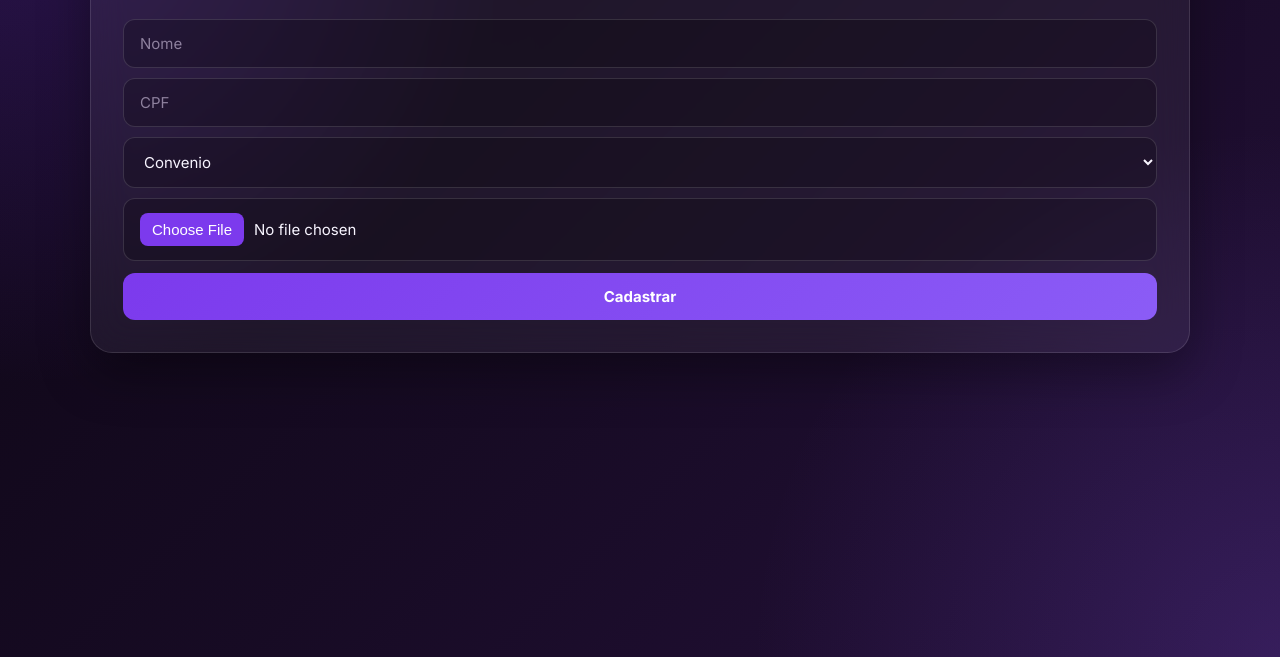
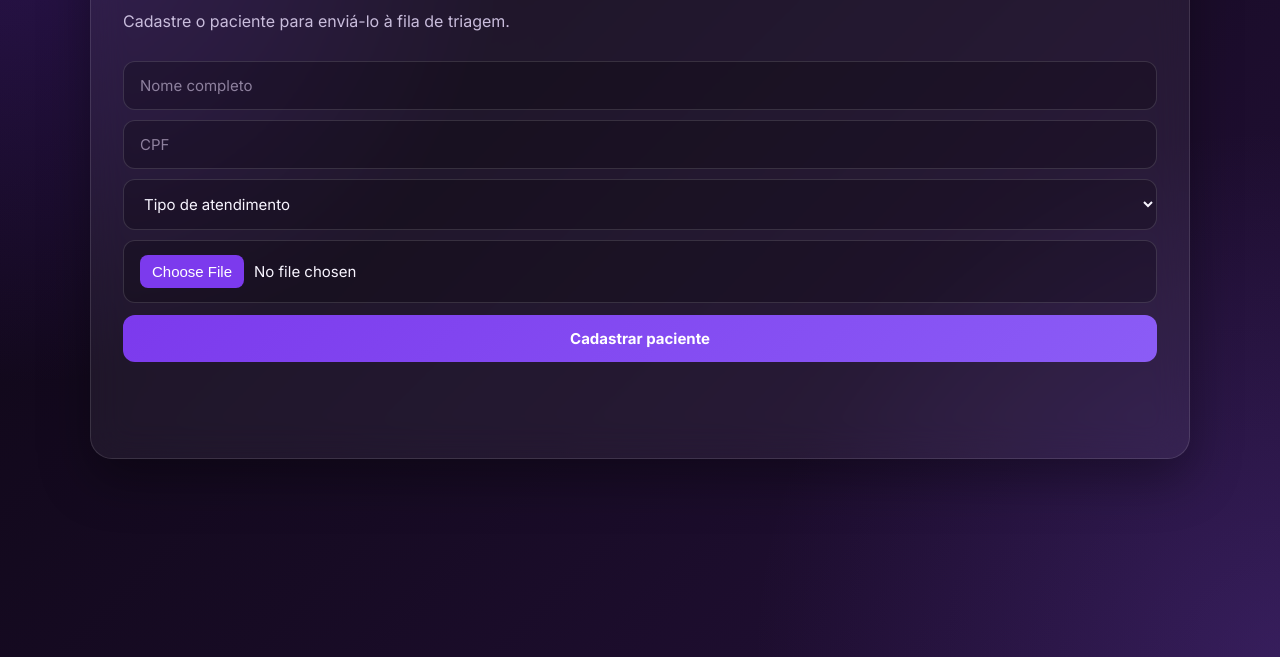
Before and after one commit to m4nuyzk/sentinela, a website: page frontend/atendimento.html in a window 1280 px wide. Shown: the part 143-800 px from the top of the page. Drawn offline with Linux system fonts and the light colour scheme; files that its build step writes are made by us from their sources.

Commit message:
Refactor atendimento.html for better user experience
Updated the HTML structure, added input validation, and improved user feedback for patient registration.

```diff
--- a/frontend/atendimento.html
+++ b/frontend/atendimento.html
@@ -1,36 +1,188 @@
 <!DOCTYPE html>
-<html>
-<head><link rel="stylesheet" href="style.css"></head>
+<html lang="pt-BR">
+
+<head>
+
+  <meta charset="UTF-8">
+
+  <meta
+    name="viewport"
+    content="width=device-width, initial-scale=1.0"
+  >
+
+  <title>HospTech | Atendimento</title>
+
+  <link rel="stylesheet" href="style.css">
+
+</head>
+
 <body>
+
 <div class="container">
-<h2>Atendimento</h2>
 
-<input id="nome" placeholder="Nome">
-<input id="cpf" placeholder="CPF">
+  <h2>👤 Atendimento</h2>
 
-<select id="tipo">
-  <option>Convenio</option>
-  <option>Particular</option>
-</select>
+  <p>
+    Cadastre o paciente para enviá-lo à fila de triagem.
+  </p>
 
-<input type="file" id="foto">
+  <input
+    id="nome"
+    placeholder="Nome completo"
+  >
 
-<button onclick="cadastrar()">Cadastrar</button>
+  <input
+    id="cpf"
+    placeholder="CPF"
+  >
+
+  <select id="tipo">
+
+    <option value="">
+      Tipo de atendimento
+    </option>
+
+    <option value="Convenio">
+      Convênio
+    </option>
+
+    <option value="Particular">
+      Particular
+    </option>
+
+  </select>
+
+  <input
+    type="file"
+    id="foto"
+    accept="image/*"
+  >
+
+  <button onclick="cadastrar()">
+    Cadastrar paciente
+  </button>
+
+  <div id="resultado"></div>
+
 </div>
 
 <script>
-function cadastrar(){
- fetch("http://localhost:3000/atendimento",{
-  method:"POST",
-  headers:{"Content-Type":"application/json"},
-  body: JSON.stringify({
-    nome: nome.value,
-    cpf: cpf.value,
-    tipo: tipo.value
-  })
- });
- alert("Paciente enviado para triagem");
+
+async function cadastrar() {
+
+  const nome =
+    document.getElementById("nome").value.trim();
+
+  const cpf =
+    document.getElementById("cpf").value.trim();
+
+  const tipo =
+    document.getElementById("tipo").value;
+
+  const fotoInput =
+    document.getElementById("foto");
+
+  const resultado =
+    document.getElementById("resultado");
+
+  resultado.innerHTML = "";
+
+  if (!nome || !cpf || !tipo) {
+
+    resultado.className = "vermelho";
+
+    resultado.innerText =
+      "Preencha todos os campos obrigatórios.";
+
+    return;
+  }
+
+  let foto = null;
+
+  if (fotoInput.files.length > 0) {
+
+    const arquivo =
+      fotoInput.files[0];
+
+    if (!arquivo.type.startsWith("image/")) {
+
+      resultado.className = "vermelho";
+
+      resultado.innerText =
+        "Selecione uma imagem válida.";
+
+      return;
+    }
+
+    foto = await converterImagem(arquivo);
+  }
+
+  try {
+
+    const response = await fetch(
+      "/atendimento",
+      {
+        method: "POST",
+
+        headers: {
+          "Content-Type": "application/json"
+        },
+
+        body: JSON.stringify({
+          nome,
+          cpf,
+          tipo,
+          foto
+        })
+      }
+    );
+
+    const data = await response.json();
+
+    if (!response.ok) {
+      throw new Error(
+        data.erro || "Erro ao cadastrar paciente."
+      );
+    }
+
+    resultado.className = "verde";
+
+    resultado.innerText =
+      "Paciente cadastrado e enviado para a triagem.";
+
+    document.getElementById("nome").value = "";
+    document.getElementById("cpf").value = "";
+    document.getElementById("tipo").value = "";
+    fotoInput.value = "";
+
+  } catch (error) {
+
+    resultado.className = "vermelho";
+
+    resultado.innerText = error.message;
+
+  }
+
 }
+
+function converterImagem(file) {
+
+  return new Promise((resolve, reject) => {
+
+    const reader = new FileReader();
+
+    reader.onload = () =>
+      resolve(reader.result);
+
+    reader.onerror = reject;
+
+    reader.readAsDataURL(file);
+
+  });
+
+}
+
 </script>
+
 </body>
 </html>
```
